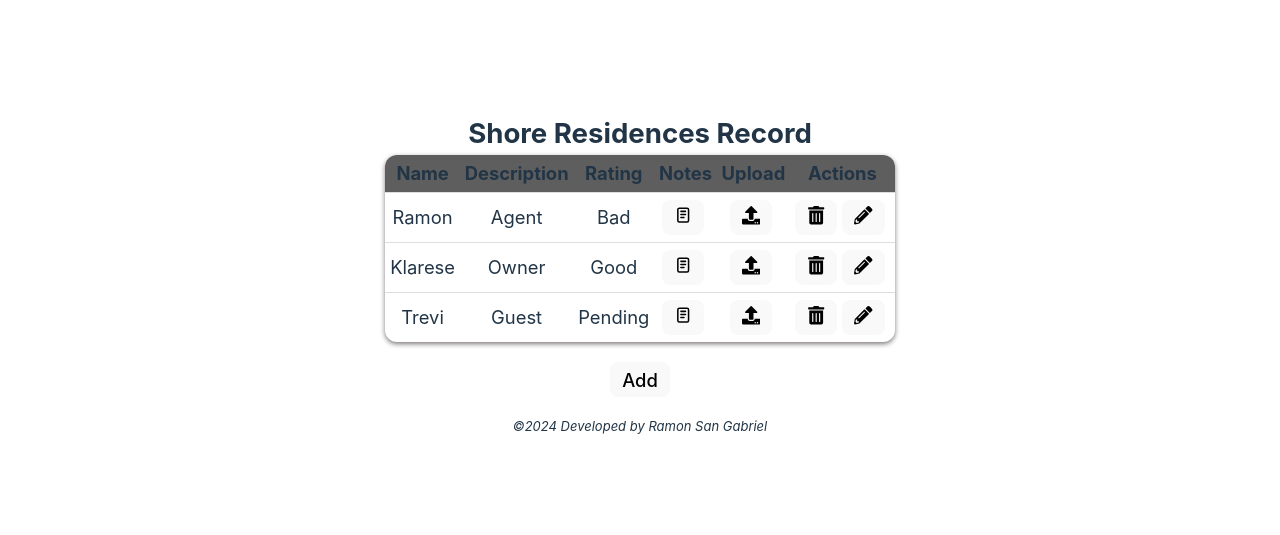
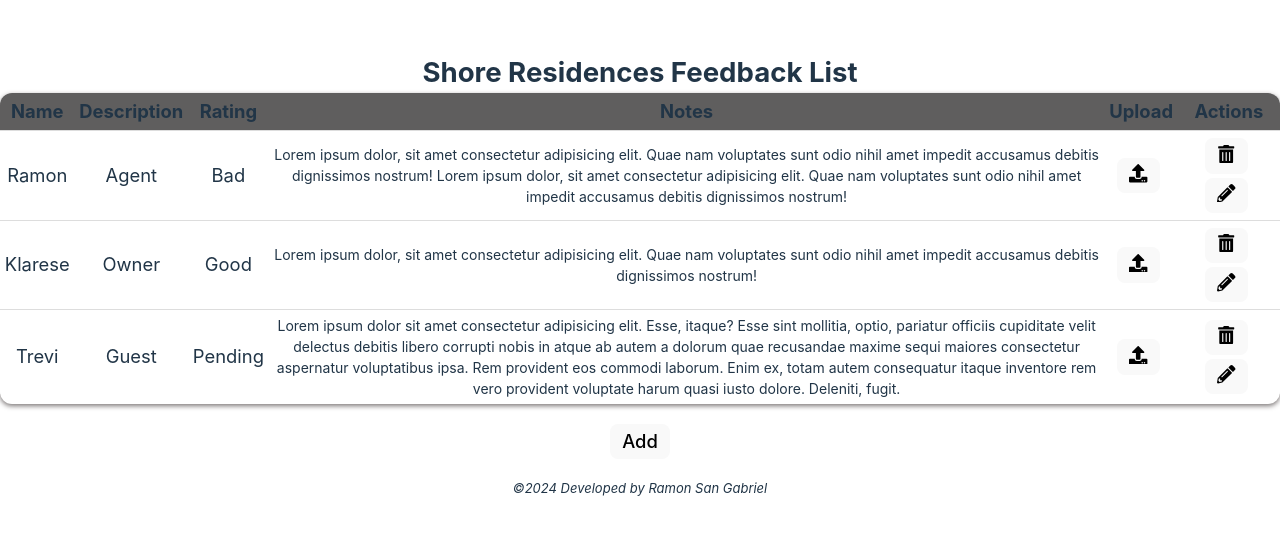
Before and after one commit to RamonSanGabriel/edit-table, a React (Vite) app: page / in a window 1280 px wide. Shown: the part 115-650 px from the top of the page. Built offline with nearby package versions, Linux system fonts and the light colour scheme.

Commit message:
notes width

```diff
--- a/index.html
+++ b/index.html
@@ -3,7 +3,10 @@
   <head>
     <meta charset="UTF-8" />
     <link rel="icon" type="image/svg+xml" href="/vite.svg" />
-    <meta name="viewport" content="width=device-width, initial-scale=1.0" />
+    <meta
+      name="viewport"
+      content="width=device-width, initial-scale=1.0, maximum-scale=1"
+    />
     <title>Vite + React</title>
   </head>
   <body>
--- a/src/App.jsx
+++ b/src/App.jsx
@@ -15,7 +15,8 @@ function App() {
       name: 'Ramon',
       description: 'Agent',
       rating: 'Bad',
-      notes: '',
+      notes:
+        'Lorem ipsum dolor, sit amet consectetur adipisicing elit. Quae nam voluptates sunt odio nihil amet impedit accusamus debitis dignissimos nostrum! Lorem ipsum dolor, sit amet consectetur adipisicing elit. Quae nam voluptates sunt odio nihil amet impedit accusamus debitis dignissimos nostrum!',
       upload: '',
       actions: '',
     },
@@ -23,7 +24,8 @@ function App() {
       name: 'Klarese',
       description: 'Owner',
       rating: 'Good',
-      notes: '',
+      notes:
+        'Lorem ipsum dolor, sit amet consectetur adipisicing elit. Quae nam voluptates sunt odio nihil amet impedit accusamus debitis dignissimos nostrum!',
       upload: '',
       actions: '',
     },
@@ -31,7 +33,8 @@ function App() {
       name: 'Trevi',
       description: 'Guest',
       rating: 'Pending',
-      notes: '',
+      notes:
+        'Lorem ipsum dolor sit amet consectetur adipisicing elit. Esse, itaque? Esse sint mollitia, optio, pariatur officiis cupiditate velit delectus debitis libero corrupti nobis in atque ab autem a dolorum quae recusandae maxime sequi maiores consectetur aspernatur voluptatibus ipsa. Rem provident eos commodi laborum. Enim ex, totam autem consequatur itaque inventore rem vero provident voluptate harum quasi iusto dolore. Deleniti, fugit.',
       upload: '',
       actions: '',
     },
@@ -66,7 +69,7 @@ function App() {
   return (
     <div className="appContainer">
       <Toaster position="top-right" />
-      <h2>Shore Residences Record</h2>
+      <h2>Shore Residences Feedback List</h2>
       <Table
         data={data}
         handleDelete={handleDelete}
--- a/src/components/Modal/Modal.module.css
+++ b/src/components/Modal/Modal.module.css
@@ -14,7 +14,7 @@
 .modal {
   background-color: #fff;
   color: #000;
-  padding: 1rem 2rem 2rem;
+  padding: 0.625rem;
   border-radius: 12px;
   width: 25em;
   overflow: hidden;
@@ -41,10 +41,10 @@ label p {
 }
 input,
 textarea {
-  /* display: block; */
+  display: block;
   padding: 1rem;
   border-radius: 6px;
-  width: 90%;
+  width: 100%;
 }
 textarea {
   resize: none;
@@ -99,7 +99,7 @@ button[type='cancel'] {
   margin-left: auto;
   /* border: none; */
   border-radius: 50%;
-  margin-bottom: 30px;
+  margin-bottom: 15px;
   padding: 5px 10px;
 }
 .submitCancel {
--- a/src/components/NotesModal/NotesModal.jsx
+++ b/src/components/NotesModal/NotesModal.jsx
@@ -29,7 +29,7 @@ const NotesModal = ({ closeModal }) => {
                 name="notes"
                 id="notes"
                 placeholder="Based on your rating, tell us your experience..."
-                rows="25"
+                rows="20"
                 cols="50"
                 value={formState.notes}
                 onChange={handleChange}
--- a/src/components/NotesModal/NotesModal.module.css
+++ b/src/components/NotesModal/NotesModal.module.css
@@ -46,7 +46,7 @@ textarea {
   /* display: block; */
   padding: 1rem;
   border-radius: 6px;
-  width: 90%;
+  width: 100%;
   resize: none;
 }
 .textAreaNotes {
@@ -69,6 +69,6 @@ button[type='submit'] {
   display: block;
   margin-left: auto;
   border-radius: 50%;
-  margin-bottom: 30px;
+  margin-bottom: 10px;
   padding: 5px 10px;
 }
--- a/src/components/Table/Table.jsx
+++ b/src/components/Table/Table.jsx
@@ -24,7 +24,8 @@ const Table = ({ data, handleDelete, setNotesModalOpen }) => {
                 <td>{item.description}</td>
                 <td>{item.rating}</td>
                 <td>
-                  <span>
+                  <p className={css.tdNotes}>{item.notes}</p>
+                  <span className={css.tbNotesIcon}>
                     <button
                       className={css.tdButton}
                       onClick={setNotesModalOpen}
--- a/src/components/Table/Table.module.css
+++ b/src/components/Table/Table.module.css
@@ -17,6 +17,7 @@ table {
 
   @media (width > 767px) {
     max-width: 100%;
+    white-space: normal;
   }
   & thead {
     overflow: hidden;
@@ -57,21 +58,25 @@ th {
 }
 .tdButton {
   margin-bottom: 5px;
+
   @media (width > 767px) {
     margin: 2px 0;
     margin-right: 5px;
   }
 }
-.tdActions {
-  /* display: flex; */
-  /*   justify-content: center;
-  justify-items: center;
-  align-items: center; */
-  /* gap: 4px; */
+.tdNotes {
+  display: none;
 
-  /*  @media (width > 767px) {
-    gap: 8px;
-    align-items: center;
-    justify-content: space-around;
-  } */
+  @media (width > 767px) {
+    display: table-cell;
+    font-size: 0.875rem;
+    max-width: 900px;
+  }
 }
+.tbNotesIcon {
+  display: visible;
+
+  @media (width > 767px) {
+    display: none;
+  }
+}
```
